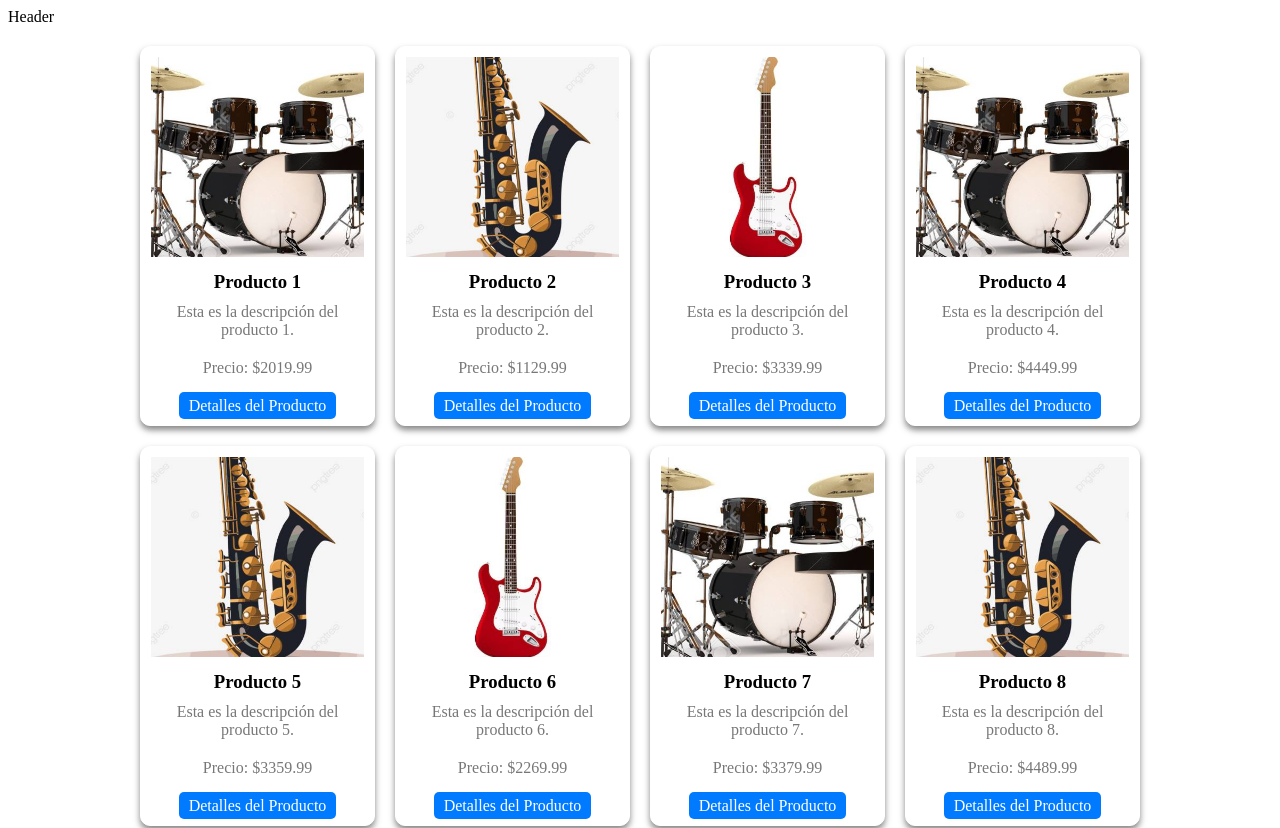
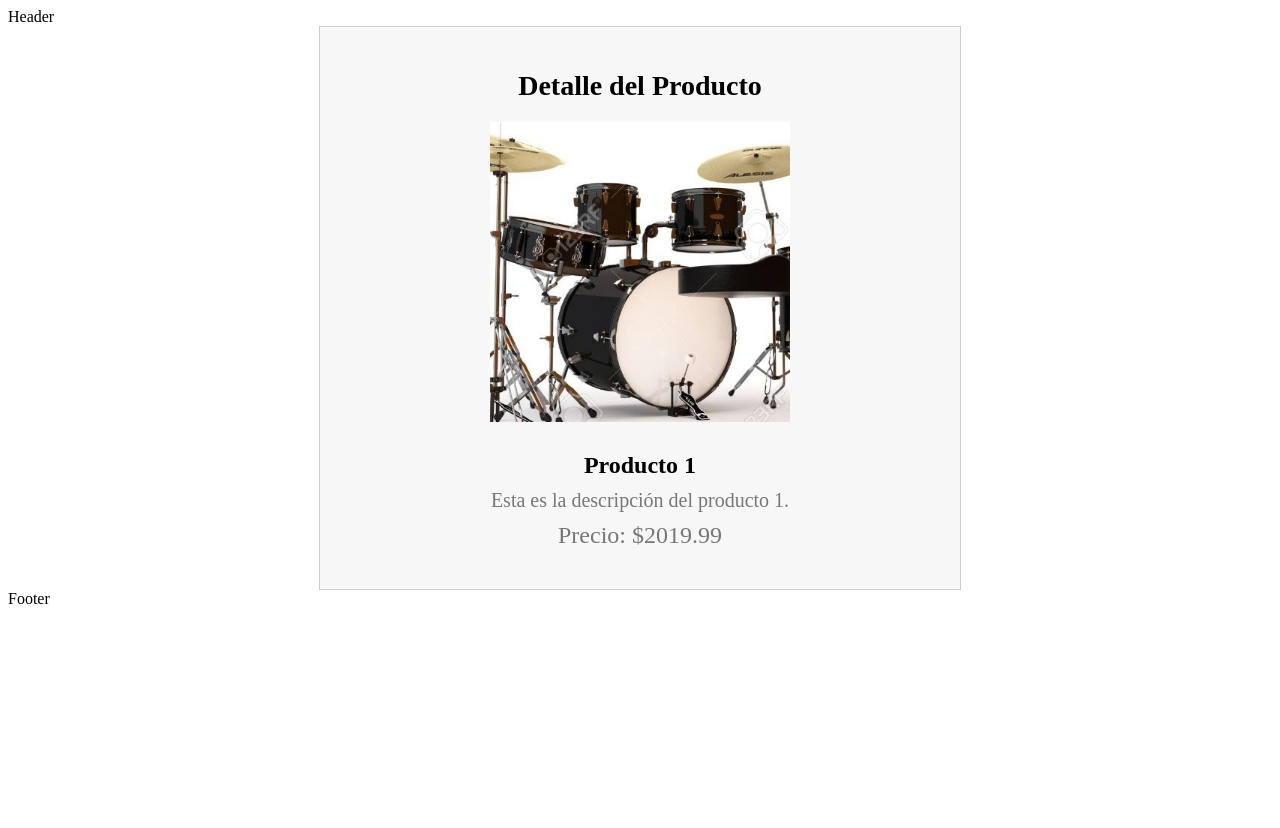
Before and after one commit to JavierNicolasRamos/proyecto-integrador-front, a React (Vite) app: page /product/detail/1 in a window 1280 px wide. Shown: the top 828 px of the page. After the commit the page ends 800 px from the top, so only its background shows below. Built offline with nearby package versions, Linux system fonts and the light colour scheme.

Commit message:
detalle funcional

```diff
--- a/src/App.jsx
+++ b/src/App.jsx
@@ -3,14 +3,12 @@ import './App.css'
 import Header from "./components/Header";
 import Footer from "./components/Footer";
 import { Outlet } from "react-router-dom";
-import Card from "./components/Card";
 
 function App() {
 
   return (
       <div>
         <Header />
-        <Card />
         <Outlet />
         <Footer />
       </div>
--- /dev/null
+++ b/src/Routes/Detail.css
@@ -0,0 +1,38 @@
+.detail-container {
+    max-width: 600px; /* Establece el ancho máximo del contenedor */
+    margin: 0 auto; /* Centra el contenedor en la página */
+    padding: 20px;
+    border: 1px solid #ccc;
+    background-color: #f7f7f7;
+    text-align: center; /* Centra el texto horizontalmente */
+  }
+
+  .detail-title {
+    font-size: 28px; /* Aumenta el tamaño del título */
+    margin-bottom: 20px; /* Aumenta el espacio entre el título y el contenido */
+  }
+
+  .product-details {
+    display: flex;
+    align-items: center;
+    flex-direction: column;
+  }
+
+  .product-image {
+    max-width: 300px;
+    margin-bottom: 20px;
+  }
+
+  .product-name {
+    font-size: 24px;
+    margin-bottom: 10px;
+  }
+
+  .product-description {
+    font-size: 20px;
+    margin-bottom: 10px;
+  }
+
+  .product-price {
+    font-size: 24px;
+  }
--- a/src/Routes/Detail.jsx
+++ b/src/Routes/Detail.jsx
@@ -1,7 +1,10 @@
 import React from 'react';
+import { useParams } from 'react-router-dom';
 import productos from '../components/Product';
+import "./Detail.css";
 
-const Detail = ({id}) => {
+const Detail = () => {
+  const { id } = useParams();
   const producto = productos.find((p) => p.id === Number(id));
 
   if (!producto) {
@@ -9,14 +12,19 @@ const Detail = ({id}) => {
   }
 
   return (
-    <div>
-      <h2>Detalle del Producto</h2>
-      <img src={producto.imagen} alt={producto.nombre} />
-      <h3>{producto.nombre}</h3>
-      <p>{producto.descripcion}</p>
-      <p>Precio: ${producto.precio.toFixed(2)}</p>
+    <div className="detail-container">
+      <h2 className="detail-title">Detalle del Producto</h2>
+      <div className="product-details">
+        <img src={producto.imagen} alt={producto.nombre} className="product-image" />
+        <div className="product-info">
+          <h3 className="product-name">{producto.nombre}</h3>
+          <p className="product-description">{producto.descripcion}</p>
+          <p className="product-price">Precio: ${producto.precio.toFixed(2)}</p>
+        </div>
+      </div>
     </div>
   );
 };
 
+
 export default Detail;
--- a/src/Routes/Home.jsx
+++ b/src/Routes/Home.jsx
@@ -1,9 +1,17 @@
 import React from 'react'
+import Card from "../components/Card";
+import productos from '../components/Product';
 
 const Home = () => {
   return (
-    <div>Home</div>
+    <div className="product-grid">
+      {productos.map((producto) => (
+        <Card key={producto.id} producto={producto} />
+      ))}
+    </div>
+
   )
 }
 
 export default Home
+// redender instrumentos
--- a/src/components/Card.jsx
+++ b/src/components/Card.jsx
@@ -1,24 +1,23 @@
-// empiezo a modificar
-import React from 'react';
-import productos from "../components/Product";
+
 import "./Card.css";
 import { Link } from 'react-router-dom';
 
+import React from 'react';
 
-
-const Card = () => {
+const Card = ({ producto }) => {
   return (
-    <div className="product-grid">
-      {productos.map((producto) => (
-        <div className="card" key={producto.id}>
-          <img src={producto.imagen} alt={producto.nombre} />
-          <h3>{producto.nombre}</h3>
-          <p>{producto.descripcion}</p>
-          <p>Precio: ${producto.precio.toFixed(2)}</p>
-          <Link to={`/product/detail/${producto.id}`} id={producto.id}  className="button-link">Detalles del Producto</Link>
-        </div>
-      ))}
+    <div className="card">
+      <img src={producto.imagen} alt={producto.nombre} />
+      <h3>{producto.nombre}</h3>
+      <p>{producto.descripcion}</p>
+      <p>Precio: ${producto.precio.toFixed(2)}</p>
+       <Link to={`/product/detail/${producto.id}`} className="button-link">
+            Detalles del Producto
+          </Link>
     </div>
   );
 };
+
+
+
 export default Card;
```
